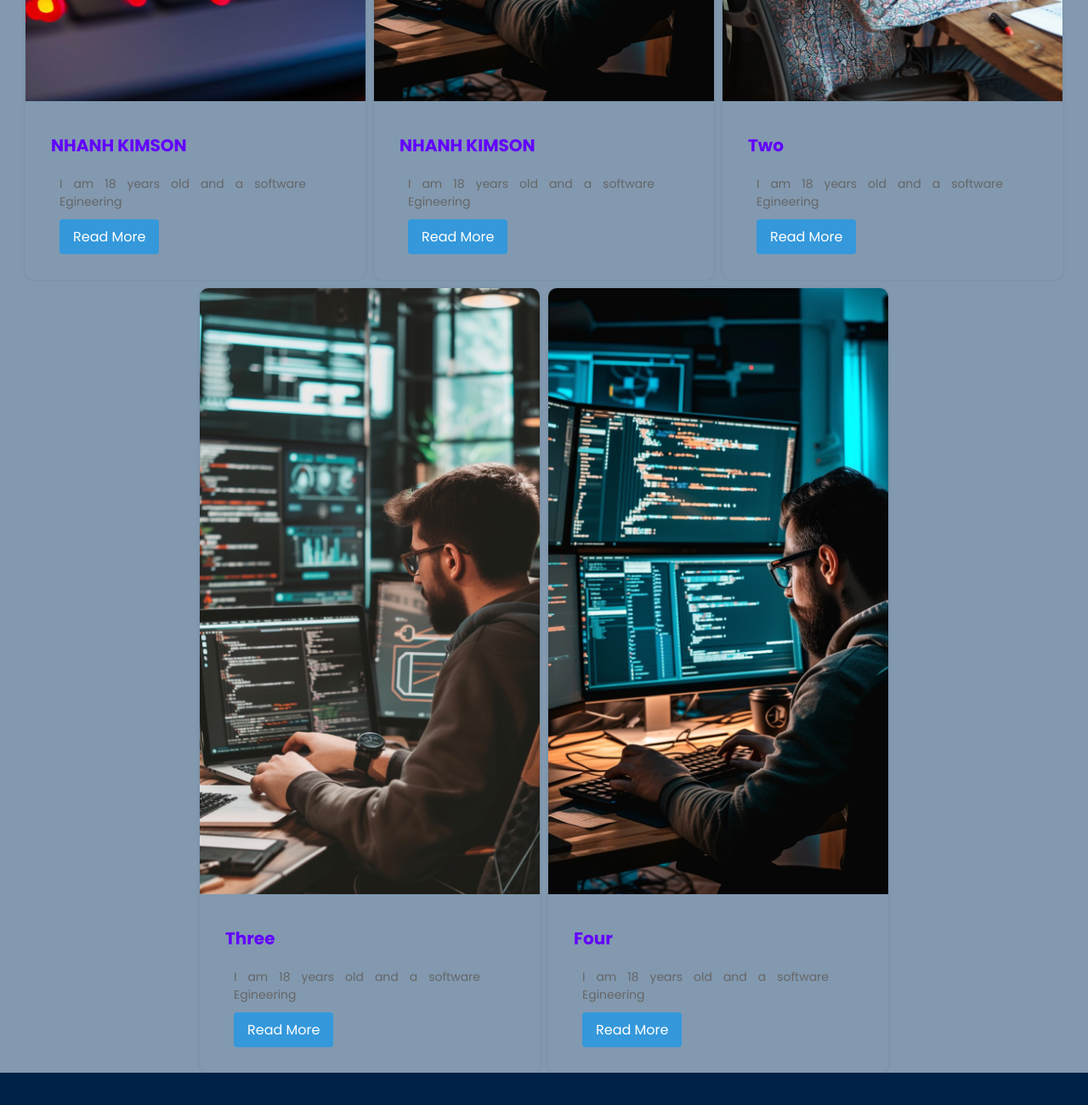
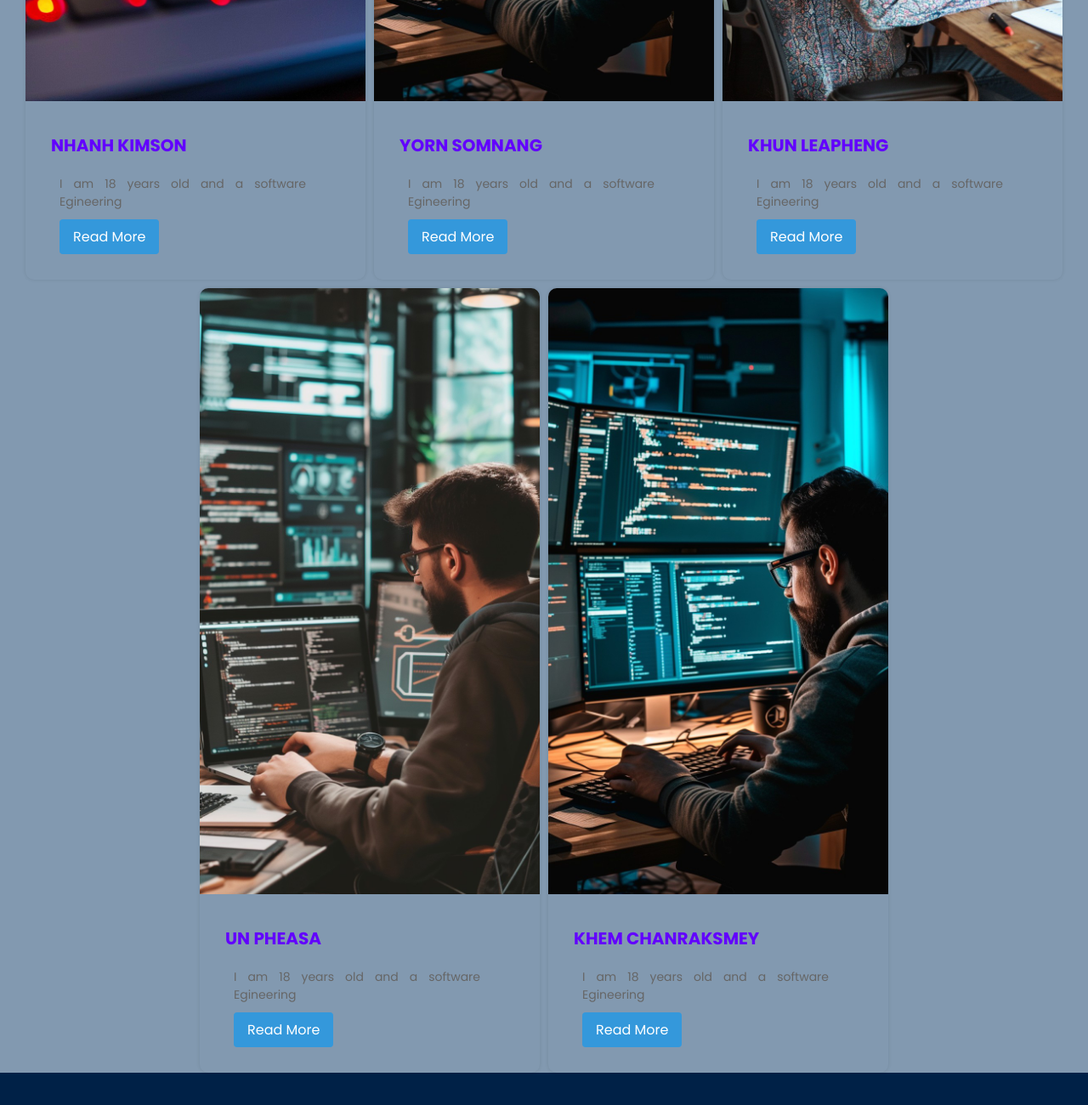
Before and after one commit to NHANHKIMSON/University-Website-, a plain HTML site: page service.html in a window 1280 px wide. Shown: the part 775-2075 px from the top of the page at 85% size. Drawn offline with Linux system fonts and the light colour scheme; a web font is replaced by a local one.

Commit message:
14 commit

```diff
--- a/service.html
+++ b/service.html
@@ -65,7 +65,7 @@
       <div class="card">
         <img src="/IMG/son2.jpg" alt="nhanh kimson">
         <div class="card-content">
-          <h1>NHANH KIMSON</h1>
+          <h1>YORN SOMNANG</h1>
           <p>I am 18 years old and a software Egineering</p>
           <a class="card-button" href="#">Read More</a>
         </div>
@@ -73,7 +73,7 @@
       <div class="card">
         <img src="/IMG/son3.jpg" alt="nhanh kimson">
         <div class="card-content">
-          <h1>Two</h1>
+          <h1>KHUN LEAPHENG</h1>
           <p>I am 18 years old and a software Egineering</p>
           <a class="card-button" href="#">Read More</a>
         </div>
@@ -81,7 +81,7 @@
       <div class="card">
         <img src="/IMG/son4.jpg" alt="nhanh kimson">
         <div class="card-content">
-          <h1>Three</h1>
+          <h1>UN PHEASA</h1>
           <p>I am 18 years old and a software Egineering</p>
           <a class="card-button" href="#">Read More</a>
         </div>
@@ -89,7 +89,7 @@
       <div class="card">
         <img src="/IMG/son5.jpg" alt="nhanh kimson">
         <div class="card-content">
-          <h1>Four</h1>
+          <h1>KHEM CHANRAKSMEY</h1>
           <p>I am 18 years old and a software Egineering</p>
           <a class="card-button" href="#">Read More</a>
         </div>
```
